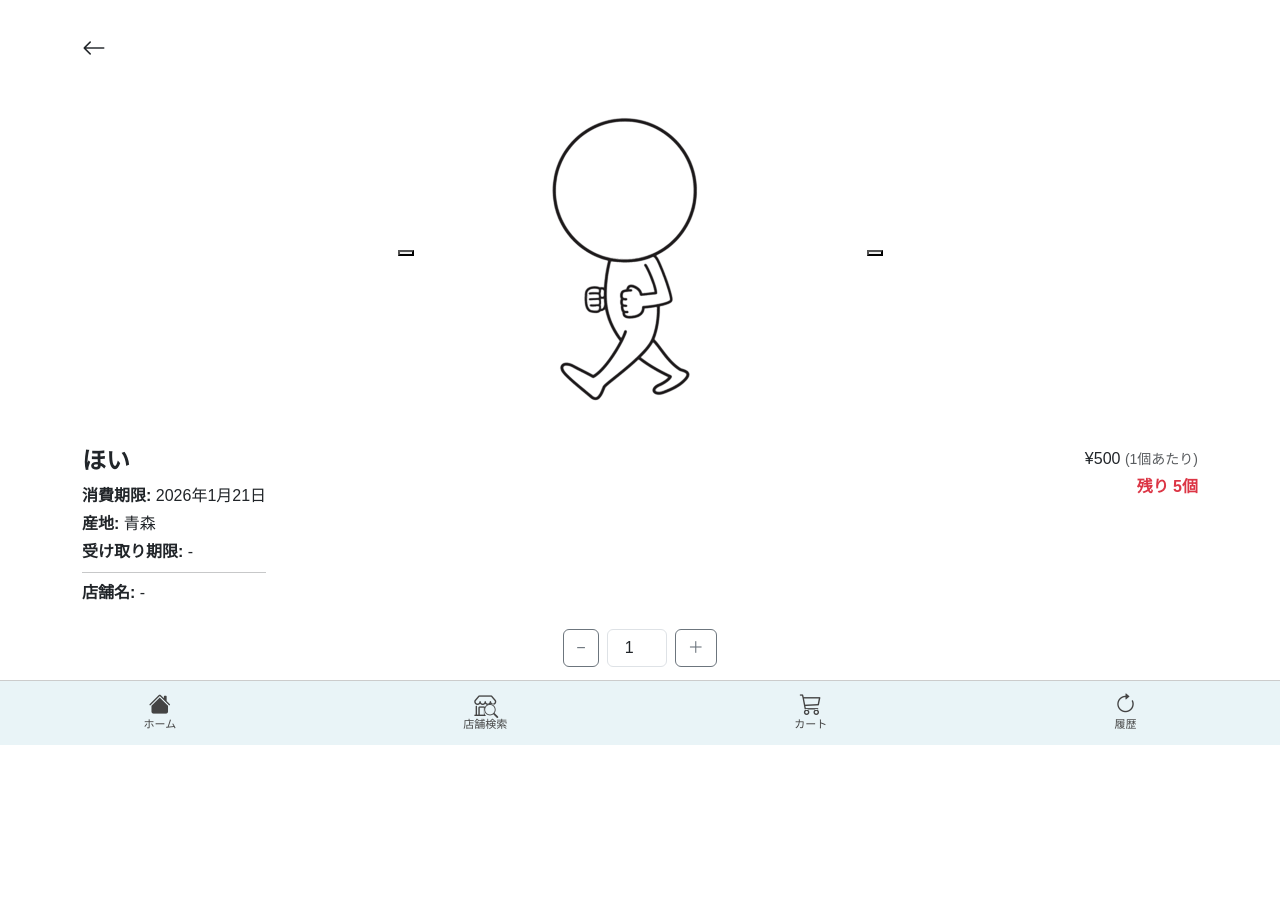
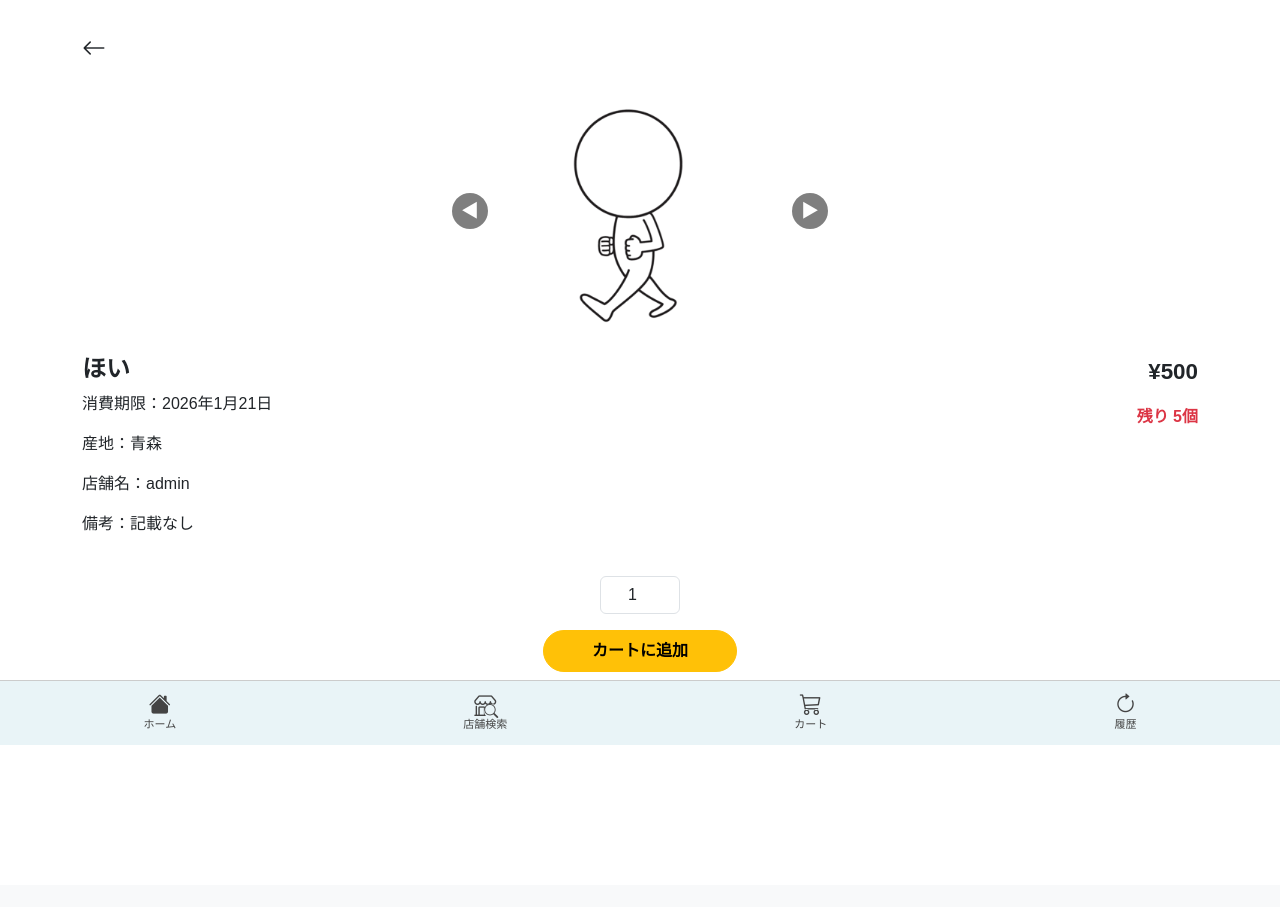
Before and after one commit to yamashita3303/FoodLink, a Django app: page /food/1/ in a window 1280 px wide. Shown: the part 55-962 px from the top of the page. After the commit the page ends 800 px from the top, so only its background shows below. Run offline with Django 4.2, Linux system fonts and the light colour scheme; data comes from the database, SQL or seed files in the repository; both versions use the stored data as it was after the commit.

```diff
--- a/app/templates/user/user_food_detail.html
+++ b/app/templates/user/user_food_detail.html
@@ -4,78 +4,105 @@
 {% block title %}{{ product.name }} | FoodLink{% endblock %}
 
 {% block content %}
+<style>
+/* ===== ギャラリー ===== */
+.gallery-container {
+  position: relative;
+  width: 100%;
+  max-width: 340px;
+  margin: 0 auto;
+}
+
+.scroll-gallery {
+  display: flex;
+  overflow-x: hidden;
+  scroll-snap-type: x mandatory;
+}
+
+.scroll-gallery img {
+  flex: 0 0 100%;
+  width: 100%;
+  height: 240px;
+  object-fit: cover;
+  scroll-snap-align: start;
+  border-radius: 12px;
+}
+
+/* ボタン */
+.scroll-btn {
+  position: absolute;
+  top: 50%;
+  transform: translateY(-50%);
+  background: rgba(0,0,0,0.5);
+  color: #fff;
+  border: none;
+  width: 36px;
+  height: 36px;
+  border-radius: 50%;
+  font-size: 18px;
+  cursor: pointer;
+  z-index: 10;
+}
+
+.left-btn { left: -18px; }
+.right-btn { right: -18px; }
+
+/* ===== 商品情報 ===== */
+.price-display {
+  font-size: 1.4rem;
+  font-weight: bold;
+}
+</style>
+
 <div class="container mt-3 mb-5">
 
-  <!-- 🔙 戻るボタン -->
-  <div class="d-flex justify-content-between align-items-center mb-3">
-    <a href="javascript:history.back()" class="text-dark fs-4">
-      <i class="bi bi-arrow-left"></i>
-    </a>
-  </div>
+  <!-- 戻る -->
+  <a href="javascript:history.back()" class="text-dark fs-4">
+    <i class="bi bi-arrow-left"></i>
+  </a>
 
-  <!-- 🖼 横スクロールギャラリー -->
-  <div class="gallery-container d-flex justify-content-center align-items-center mb-4">
-    <button class="scroll-btn left-btn"></button>
-    <div class="scroll-gallery">
+  <!-- 🖼 ギャラリー -->
+  <div class="gallery-container my-4">
+    <button class="scroll-btn left-btn">◀</button>
+
+    <div class="scroll-gallery" id="gallery">
       {% for img in images %}
-        {% if img %}
-          <img src="{{ img.url }}" alt="{{ product.name }}">
-        {% endif %}
+        <img src="{{ img.url }}" alt="{{ product.name }}">
       {% empty %}
         <img src="{% static 'images/no_image.png' %}" alt="画像なし">
       {% endfor %}
     </div>
-    <button class="scroll-btn right-btn"></button>
+
+    <button class="scroll-btn right-btn">▶</button>
   </div>
 
-  <!-- 📝 商品情報 -->
-  <div class="d-flex justify-content-between align-items-start product-info-box mb-4 flex-wrap">
-    <div class="left-info">
-      <h4 class="fw-bold mb-2">{{ product.name }}</h4>
-      <p class="mb-1"><strong>消費期限:</strong> {{ product.expiration_date|date:"Y年n月j日" }}</p>
-      <p class="mb-1"><strong>産地:</strong> {{ product.origin|default:"-" }}</p>
-      <p class="mb-1"><strong>受け取り期限:</strong> {{ product.pickup_deadline|default:"-" }}</p>
-      <hr class="my-2">
-      <p class="mb-0"><strong>店舗名:</strong> {{ product.store.name|default:"-" }}</p>
+  <!-- 商品情報 -->
+  <div class="d-flex justify-content-between flex-wrap mb-4">
+    <div>
+      <h4 class="fw-bold">{{ product.name }}</h4>
+      <p>消費期限：{{ product.expiration_date|date:"Y年n月j日" }}</p>
+      <p>産地：{{ product.origin|default:"-" }}</p>
+      <p>店舗名：{{ product.store }}</p>
+      <p>備考：{{ product.notes|default:"記載なし" }}</p>
     </div>
-
-    <div class="right-info text-end">
-      <p class="price-display mb-1">
-        ¥{{ product.price }}
-        <small class="text-muted">(1個あたり)</small>
-      </p>
-      <p class="text-danger fw-bold mb-0">残り {{ product.quantity }}個</p>
+    <div class="text-end">
+      <p class="price-display">¥{{ product.price }}</p>
+      <p class="text-danger fw-bold">残り {{ product.quantity }}個</p>
     </div>
   </div>
 
-  <!-- 🛒 カート追加フォーム（★完全修正版★） -->
+  <!-- カート -->
   <form method="post" action="{% url 'user_cart' %}">
     {% csrf_token %}
-
-    <!-- ★重要：user_cart に命令する -->
     <input type="hidden" name="action" value="add">
     <input type="hidden" name="product_id" value="{{ product.product_id }}">
 
-
-    <div class="d-flex align-items-center justify-content-center mb-3 mt-3">
-      <button type="button" class="btn btn-outline-secondary me-2" id="minusBtn">−</button>
-
-      <input
-        type="number"
-        name="quantity"
-        id="quantity"
-        value="1"
-        min="1"
-        max="{{ product.quantity }}"
-        class="form-control text-center"
-        style="width:60px;"
-      >
-
-      <button type="button" class="btn btn-outline-secondary ms-2" id="plusBtn">＋</button>
+    <div class="d-flex justify-content-center mb-3">
+      <input type="number" name="quantity" value="1" min="1" max="{{ product.quantity }}" class="form-control text-center" style="width:80px;">
     </div>
 
-    <div class="text-center mb-5">
-      <button type="submit" class="btn btn-warning px-5 py-2 fw-bold rounded-pill">
+    <div class="text-center">
+      <button class="btn btn-warning px-5 py-2 rounded-pill fw-bold">
         カートに追加
       </button>
     </div>
@@ -83,32 +110,27 @@
 
 </div>
 
-<!-- 💻 JS -->
+<!-- ===== JS ===== -->
 <script>
-document.getElementById("minusBtn").addEventListener("click", function() {
-  const input = document.getElementById("quantity");
-  if (parseInt(input.value) > 1) input.value--;
-});
-document.getElementById("plusBtn").addEventListener("click", function() {
-  const input = document.getElementById("quantity");
-  if (parseInt(input.value) < parseInt(input.max)) input.value++;
-});
-
-const scrollGallery = document.querySelector(".scroll-gallery");
+const gallery = document.getElementById("gallery");
+const images = gallery.querySelectorAll("img");
 const leftBtn = document.querySelector(".left-btn");
 const rightBtn = document.querySelector(".right-btn");
 
-function getImageWidth() {
-  const img = scrollGallery.querySelector("img");
-  return img ? img.clientWidth + 10 : 310;
+let index = 0;
+
+function moveGallery(newIndex) {
+  if (newIndex < 0) newIndex = 0;
+  if (newIndex >= images.length) newIndex = images.length - 1;
+
+  index = newIndex;
+  gallery.scrollTo({
+    left: gallery.clientWidth * index,
+    behavior: "smooth"
+  });
 }
 
-leftBtn.addEventListener("click", () => {
-  scrollGallery.scrollBy({ left: -getImageWidth(), behavior: "smooth" });
-});
-rightBtn.addEventListener("click", () => {
-  scrollGallery.scrollBy({ left: getImageWidth(), behavior: "smooth" });
-});
+leftBtn.addEventListener("click", () => moveGallery(index - 1));
+rightBtn.addEventListener("click", () => moveGallery(index + 1));
 </script>
-
 {% endblock %}
--- a/app/views.py
+++ b/app/views.py
@@ -1150,10 +1150,10 @@ def store_edit_address(request):
         'title': '住所を変更',
         'current_value': f"{store.postal_code} {store.prefecture} {store.city} {store.address_line1}"
     })
-
 @login_required(login_url='store_signin')
 def store_edit_hours(request):
     store = request.user
+
     if request.method == 'POST':
         form = StoreEditHoursForm(request.POST, instance=store)
         if form.is_valid():
@@ -1161,12 +1161,22 @@ def store_edit_hours(request):
             messages.success(request, '営業時間を更新しました。')
             return redirect('store_mypage')
     else:
-        form = StoreEditHoursForm()
+        form = StoreEditHoursForm(instance=store)
+
+    current_value = None
+    if store.opening_time and store.closing_time:
+        current_value = (
+            f"{store.opening_time.strftime('%H:%M')} "
+            f"〜 "
+            f"{store.closing_time.strftime('%H:%M')}"
+        )
+
     return render(request, 'store/mypage_edit_form.html', {
         'form': form,
         'title': '営業時間を変更',
-        'current_value': f"{store.opening_time} - {store.closing_time}"
+        'current_value': current_value
     })
+
 
 from .models import Notification, Product
 
```
Also changed, not shown: app/templates/user/cart.html (+12 -20 lines), app/templates/user/mypage.html (+17 -5 lines), app/templates/user/user_store_detail.html (+11 -6 lines), app/templates/user/user_store_search.html (+26 -3 lines), db.sqlite3, media/products/Frj6EzMaEAAWQhE.jpg (added).
